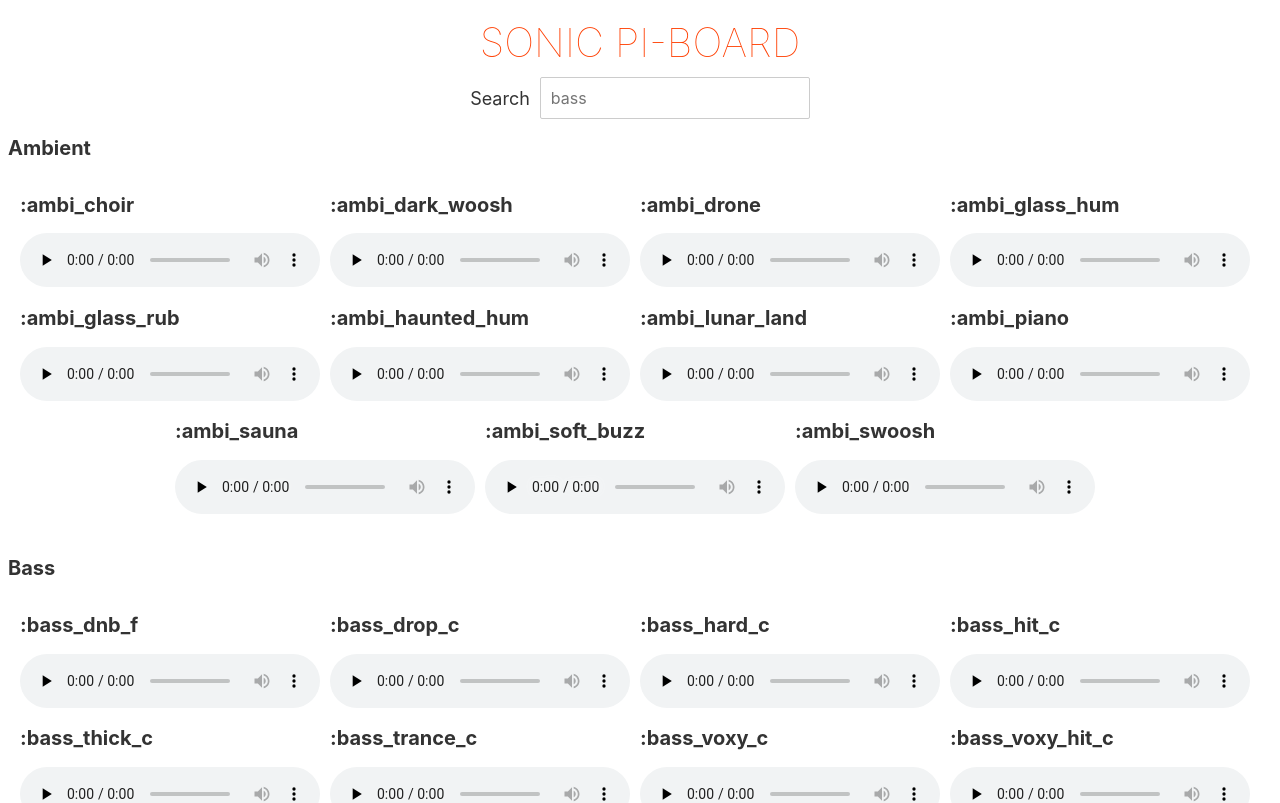
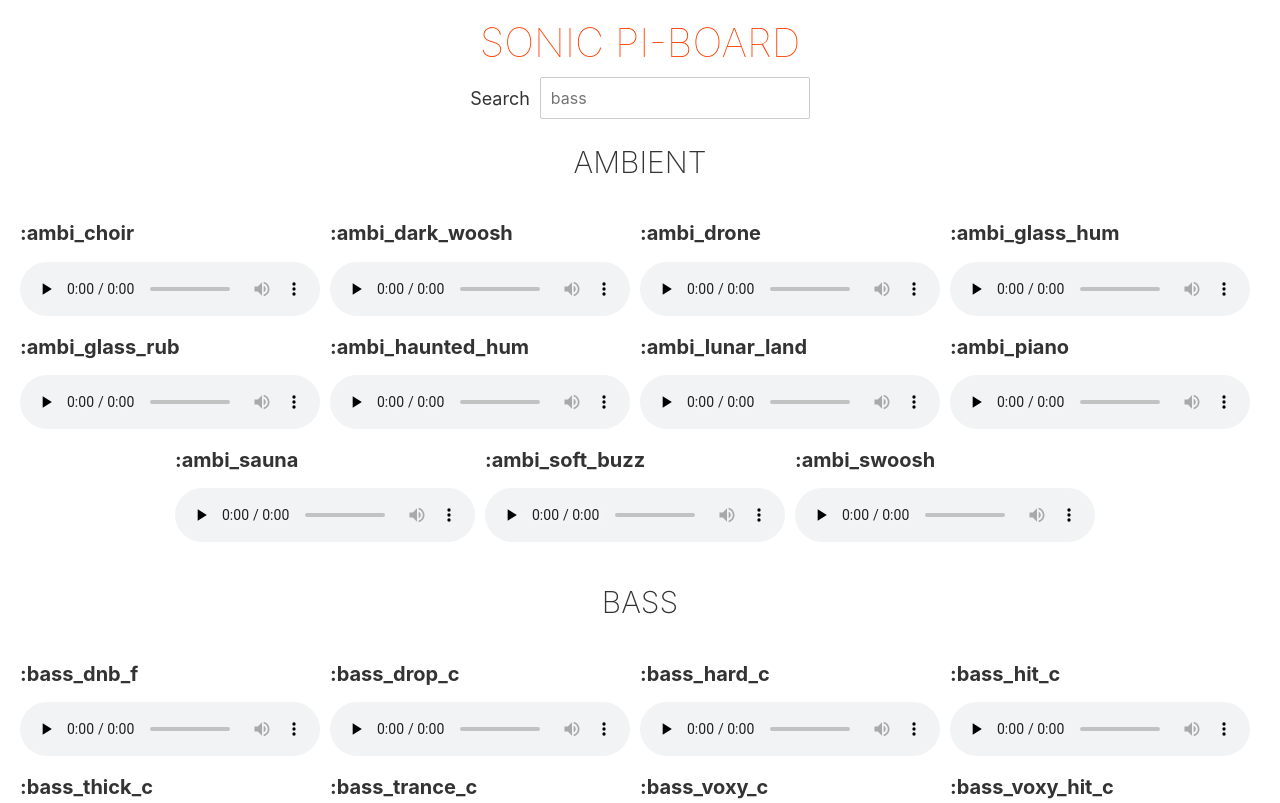
Before and after one commit to DarthOstrich/sonic-piboard, a Svelte app: page / in a window 1280 px wide. Shown: the top 803 px of the page. Built offline with nearby package versions, Linux system fonts and the light colour scheme.

Commit message:
adjusting header size

```diff
--- a/src/App.svelte
+++ b/src/App.svelte
@@ -55,6 +55,12 @@
 		font-weight: 100;
     margin: 10px;
 	}
+  h2 {
+    text-transform: uppercase;
+    text-align: center;
+    font-size: 3em;
+		font-weight: 200;
+  }
 
 	@media (min-width: 640px) {
 		main {
```
